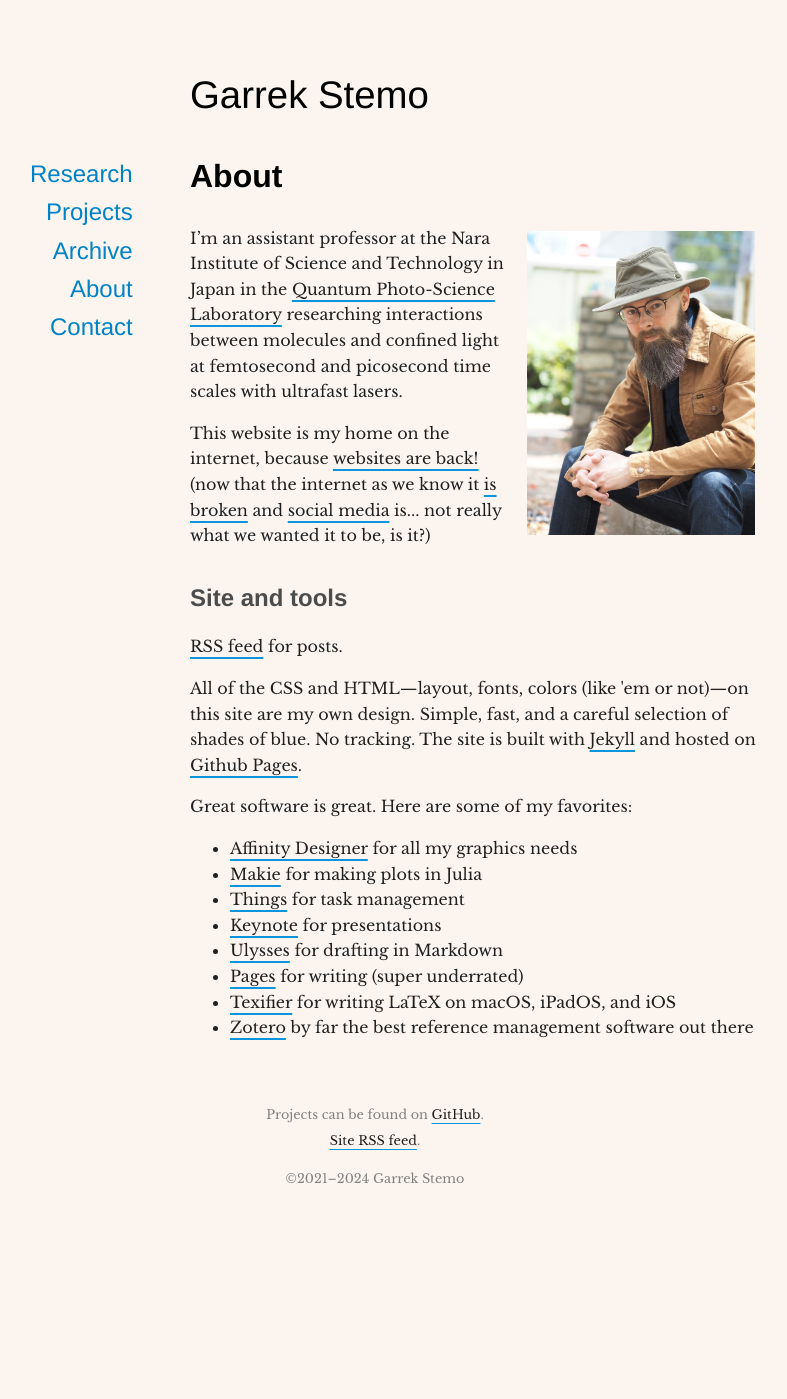
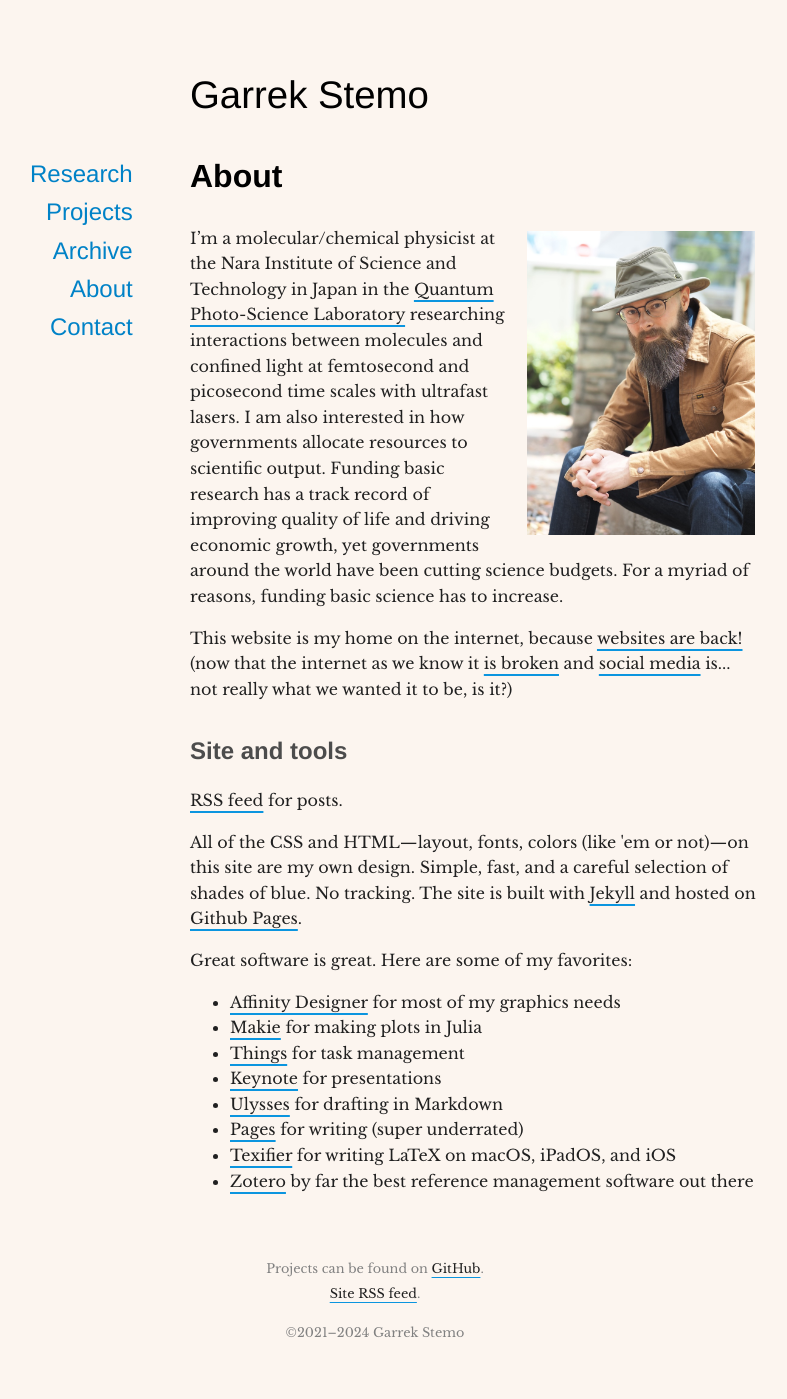
Before and after one commit to garrekstemo/garrekstemo.github.io, a Jekyll site: the page built from about.html, in a window 1280 px wide. Shown: the whole page, without its empty margins (265-1052 px from the left). Built offline with Jekyll 4.4.1, drawn with Linux system fonts in a browser that asks for light colours; before the commit the page ends 1245 px from its top, so only the background shows below that.

Commit message:
Update about page

```diff
--- a/about.html
+++ b/about.html
@@ -10,9 +10,14 @@ permalink: /about/
     <img src="/assets/images/about/small-profile.jpeg" alt="Garrek Stemo"/>
 </figure>
 
-I’m an assistant professor at the Nara Institute of Science and Technology in Japan
+I’m a molecular/chemical physicist at the Nara Institute of Science and Technology in Japan
 in the <a href="https://qps-lab-naist-en.labby.jp">Quantum Photo-Science Laboratory</a>
 researching interactions between molecules and confined light at femtosecond and picosecond time scales with ultrafast lasers.
+
+I am also interested in how governments allocate resources to scientific output.
+Funding basic research has a track record of improving quality of life and driving economic growth,
+yet governments around the world have been cutting science budgets.
+For a myriad of reasons, funding basic science has to increase.
 
 
 <p>
@@ -37,7 +42,7 @@ Great software is great.
 Here are some of my favorites:
 
 <ul>
-    <li><a href="https://affinity.serif.com">Affinity Designer</a> for all my graphics needs</li>
+    <li><a href="https://affinity.serif.com">Affinity Designer</a> for most of my graphics needs</li>
     <li><a href="https://docs.makie.org/stable/">Makie</a> for making plots in Julia</li>
     <li><a href="https://culturedcode.com/things/">Things</a> for task management</li>
     <li><a href="https://www.apple.com/keynote/">Keynote</a> for presentations</li>
```
